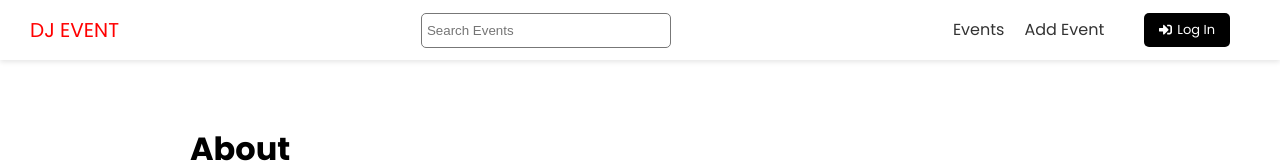
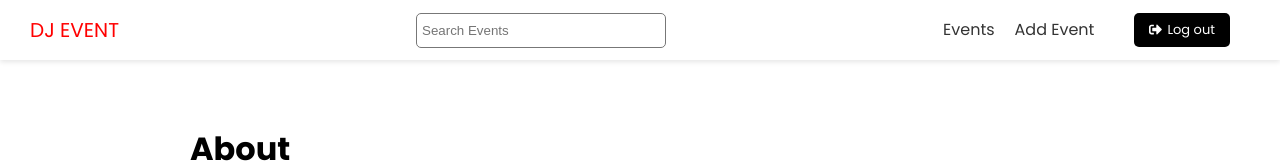
Before and after one commit to jinhlee19/dj-events-frontend, a Next.js app: page /about in a window 1280 px wide. Shown: the top 163 px of the page. Built offline with nearby package versions, Linux system fonts and the light colour scheme; no server answers.

Commit message:
Auth Context 2

```diff
--- a/components/Header.jsx
+++ b/components/Header.jsx
@@ -1,9 +1,12 @@
-import { Fragment } from 'react';
+import { Fragment, useContext } from 'react';
 import { FaSignInAlt, FaSignOutAlt } from 'react-icons/fa';
 import Link from 'next/link';
 import Search from './Search';
 import styles from '@/styles/Header.module.css';
+import AuthContext from '@/context/AuthContext';
+
 export default function Header() {
+	const { user, logout } = useContext(AuthContext);
 	return (
 		<header className={styles.header}>
 			<div className={styles.logo}>
@@ -19,12 +22,24 @@ export default function Header() {
 							<a>Events</a>
 						</Link>
 					</li>
+					{user ? (
+						// 로그인 되어있을때
+						<>
 							<li>
 								<Link href="/events/add">
 									<a>Add Event</a>
 								</Link>
 							</li>
-
+							<li>
+								<button onClick={() => logout()} className="btn-secondary btn-icon">
+									<FaSignOutAlt /> Log out
+								</button>
+							</li>
+						</>
+					) : (
+						// 로그아웃 상태일때
+						<>
+							{' '}
 							<li>
 								<Link href="/account/login">
 									<a className="btn-secondary btn-icon">
@@ -32,6 +47,8 @@ export default function Header() {
 									</a>
 								</Link>
 							</li>
+						</>
+					)}
 				</ul>
 			</nav>
 		</header>
--- a/context/AuthContext.jsx
+++ b/context/AuthContext.jsx
@@ -5,8 +5,8 @@ import { API_URL } from '@/config/index';
 const AuthContext = createContext();
 
 export const AuthProvider = ({ children }) => {
-	const [user, setUser] = useState(null);
-	const [error, setError] = useState(null);
+	const [user, setUser] = useState('name:bill');
+	const [error, setError] = useState('');
 
 	// const router = useRouter();
 
--- a/pages/_app.jsx
+++ b/pages/_app.jsx
@@ -1,7 +1,12 @@
 import '@/styles/globals.css';
+import { AuthProvider } from '@/context/AuthContext';
 
 function MyApp({ Component, pageProps }) {
-	return <Component {...pageProps} />;
+	return (
+		<AuthProvider>
+			<Component {...pageProps} />
+		</AuthProvider>
+	);
 }
 
 export default MyApp;
```
Lines whose indentation alone changed are shown as unchanged.
